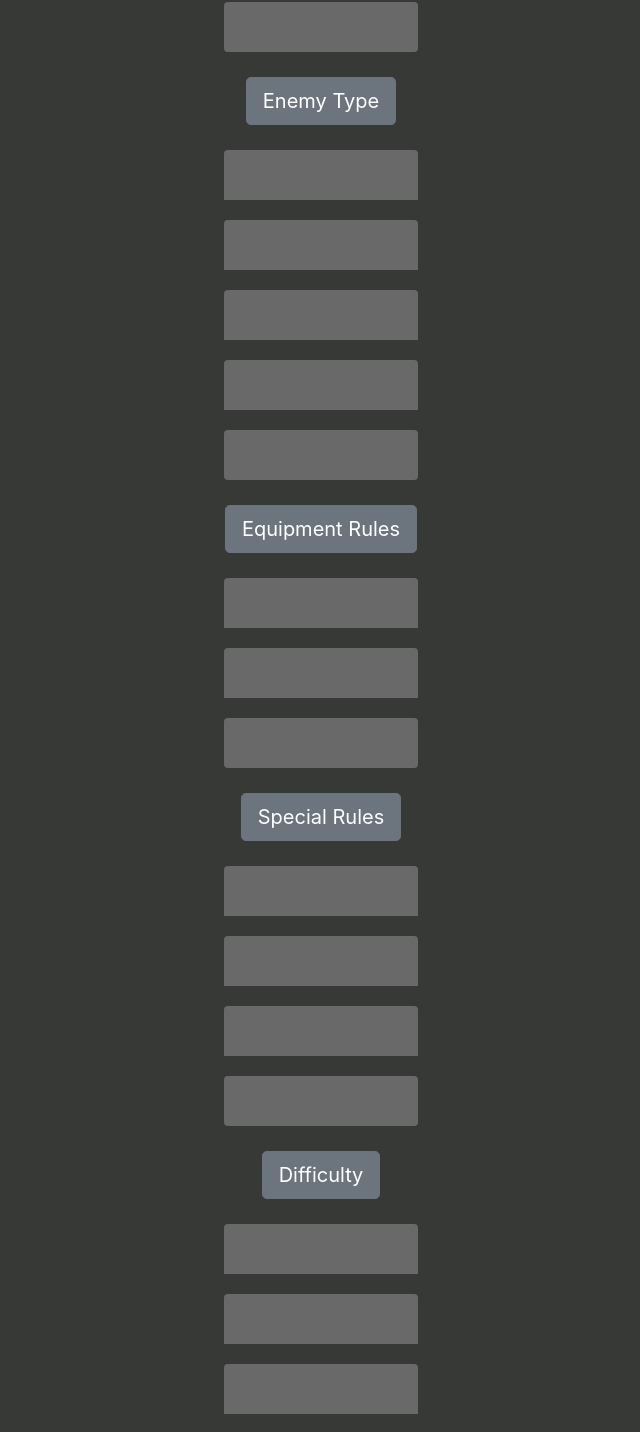
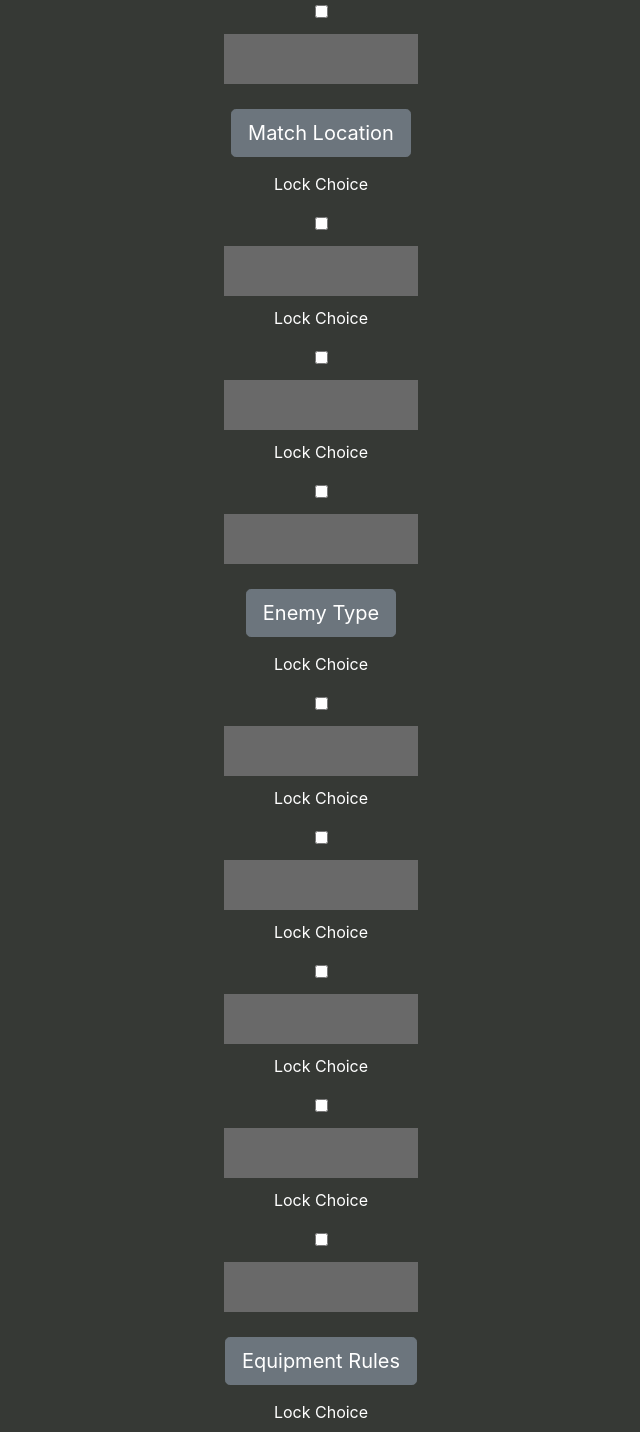
Before and after one commit to Xisifer/encounter-generator, a React (Create React App) app: page / in a window 1280 px wide. Shown: the part 775-2207 px from the top of the page, without its empty margins (319-959 px from the left). Built offline with nearby package versions, Linux system fonts and the light colour scheme.

Commit message:
Attempted Lock checkbox functionality. Debugging issue where entries are duplicated with each roll according to weight.

```diff
--- a/package.json
+++ b/package.json
@@ -14,7 +14,8 @@
     "react": "^16.13.1",
     "react-bootstrap": "^1.4.3",
     "react-dom": "^16.13.1",
-    "react-scripts": "3.4.1"
+    "react-scripts": "3.4.1",
+    "uuid": "^8.3.2"
   },
   "scripts": {
     "start": "react-scripts start",
--- a/src/App.js
+++ b/src/App.js
@@ -3,6 +3,7 @@ import "./App.css";
 import { Button } from "react-bootstrap";
 import "bootstrap/dist/css/bootstrap.min.css";
 import { ResultBox } from "./resultBox";
+import { v4 as uuid } from "uuid";
 
 const LOCATION_COUNT = 3;
 const MATCH_TYPE_COUNT = 5;
@@ -857,32 +858,32 @@ function App() {
     {
       text: "Very Easy",
       weight: 1,
-      icon: "",
+      icon: "https://i.imgur.com/fwrGvNf.png",
     },
     {
       text: "Easy",
       weight: 2,
-      icon: "",
+      icon: "https://i.imgur.com/fwrGvNf.png",
     },
     {
       text: "Moderate",
       weight: 40,
-      icon: "",
+      icon: "https://i.imgur.com/fwrGvNf.png",
     },
     {
       text: "Hard",
       weight: 30,
-      icon: "",
+      icon: "https://i.imgur.com/fwrGvNf.png",
     },
     {
       text: "Very Hard",
       weight: 2,
-      icon: "",
+      icon: "https://i.imgur.com/fwrGvNf.png",
     },
     {
       text: "Legendary",
       weight: 1,
-      icon: "",
+      icon: "https://i.imgur.com/fwrGvNf.png",
     },
   ];
 
@@ -901,6 +902,7 @@ function App() {
       if (allowDuplicates === false) {
         dataCopy = dataCopy.filter((d) => selectedData.text !== d.text);
       }
+      selectedData.id=uuid();
       newData.push(selectedData);
       setDataState(newData);
     }
@@ -932,7 +934,7 @@ function App() {
             >
               Match Type
             </Button>
-            <ResultBox idPrefix="match-type" data={matchTypeState} />
+            <ResultBox setData={setMatchTypeState} idPrefix="match-type" data={matchTypeState} />
           </div>
 
           <div className="generator-area">
@@ -951,7 +953,7 @@ function App() {
             >
               Match Location
             </Button>
-            <ResultBox idPrefix="match-location" data={matchLocationState} />
+            <ResultBox setData={setMatchLocationState} idPrefix="match-location" data={matchLocationState} />
           </div>
 
           <div className="generator-area">
@@ -970,7 +972,7 @@ function App() {
             >
               Enemy Type
             </Button>
-            <ResultBox idPrefix="match-enemy" data={matchEnemyState} />
+            <ResultBox setData={setMatchEnemyState} idPrefix="match-enemy" data={matchEnemyState} />
           </div>
 
           <div className="generator-area">
@@ -989,7 +991,7 @@ function App() {
             >
               Equipment Rules
             </Button>
-            <ResultBox idPrefix="match-gear" data={matchGearState} />
+            <ResultBox setData={setMatchGearState} idPrefix="match-gear" data={matchGearState} />
           </div>
 
           <div className="generator-area">
@@ -1008,7 +1010,7 @@ function App() {
             >
               Special Rules
             </Button>
-            <ResultBox idPrefix="match-rules" data={matchRulesState} />
+            <ResultBox setData={setMatchRulesState} idPrefix="match-rules" data={matchRulesState} />
           </div>
 
           <div className="generator-area">
@@ -1027,9 +1029,7 @@ function App() {
             >
               Difficulty
             </Button>
-            <ResultBox
-              idPrefix="match-difficulty"
-              data={matchDifficultyState}
+            <ResultBox setData={setMatchDifficultyState} idPrefix="match-difficulty" data={matchDifficultyState}
             />
           </div>
         </div>
--- a/src/resultBox.js
+++ b/src/resultBox.js
@@ -1,13 +1,13 @@
 import React from "react";
-import {
-  ListGroup,
-  Col,
-  Tab,
-  Row,
-  Popover,
-  Overlay,
-  OverlayTrigger,
-} from "react-bootstrap";
+// import {
+//   ListGroup,
+//   Col,
+//   Tab,
+//   Row,
+//   Popover,
+//   Overlay,
+//   OverlayTrigger,
+// } from "react-bootstrap";
 
 // const popover = (
 //     <Popover eventKey="#showDesc">
@@ -17,40 +17,39 @@ import {
 //     </Popover>
 //     )
 
-export const ResultBox = ({ data, idPrefix }) => {
+export const ResultBox = ({ data, setData }) => {
+
+    const dataLockToggle =(id) => {
+
+        const index = data.findIndex(d => d.id===id)
+        const newDataPoint = data[index];
+        newDataPoint.locked = !newDataPoint.locked;
+        // const newDataPoint = {
+        //     ...data[index],
+        //     locked:!data[index].locked
+        // }
+        const newData = data.slice(0, index).concat(newDataPoint).concat(data.slice(index+1));
+        setData(newData);
+    }
+
   return (
     <div className="result-box">
-      <Tab.Container id="list-group-tabs" defaultActiveKey="#link1">
-        {/* <Row> */}
-        {/* <Col sm={4}> */}
-        <ListGroup>
-          {data.map((item, index) => (
-            <ListGroup.Item
-              key={index}
-              action
-              href="#showDesc"
-            >
-              <img src={item.icon} alt="" />
-              {item.text}
-            </ListGroup.Item>
+        <div className="list-group">
+          {data.map((item) => (
+            <div key={item.id}>
+                <p>Lock Choice</p>
+                <input type="checkbox" checked={item.locked} onChange={() => dataLockToggle(item.id)}/>
+                {item.locked && (<div>Is locked</div>)}
+                <div
+                    className="list-group-item"
+                    action
+                >
+                <img src={item.icon} alt="" />
+                {item.text}
+                </div>
+            </div>
           ))}
-        </ListGroup>
-        {/* </Col> */}
-        {/* <Col sm={8}> */}
-        {/* <Tab.Content>
-                        {data.map((item) => (
-                            <OverlayTrigger trigger="click" placement="right" overlay={popover}>
-                                {item.description}
-                            // </OverlayTrigger>
-
-                        <Tab.Pane eventKey="#showDesc">
-                            {description}
-                        </Tab.Pane>
-                        ))}
-                    </Tab.Content> */}
-        {/* </Col> */}
-        {/* </Row> */}
-      </Tab.Container>
+          </div>
     </div>
   );
 };
```
Also changed, not shown: 1 other file (tests, documents, lock files or other folders).
